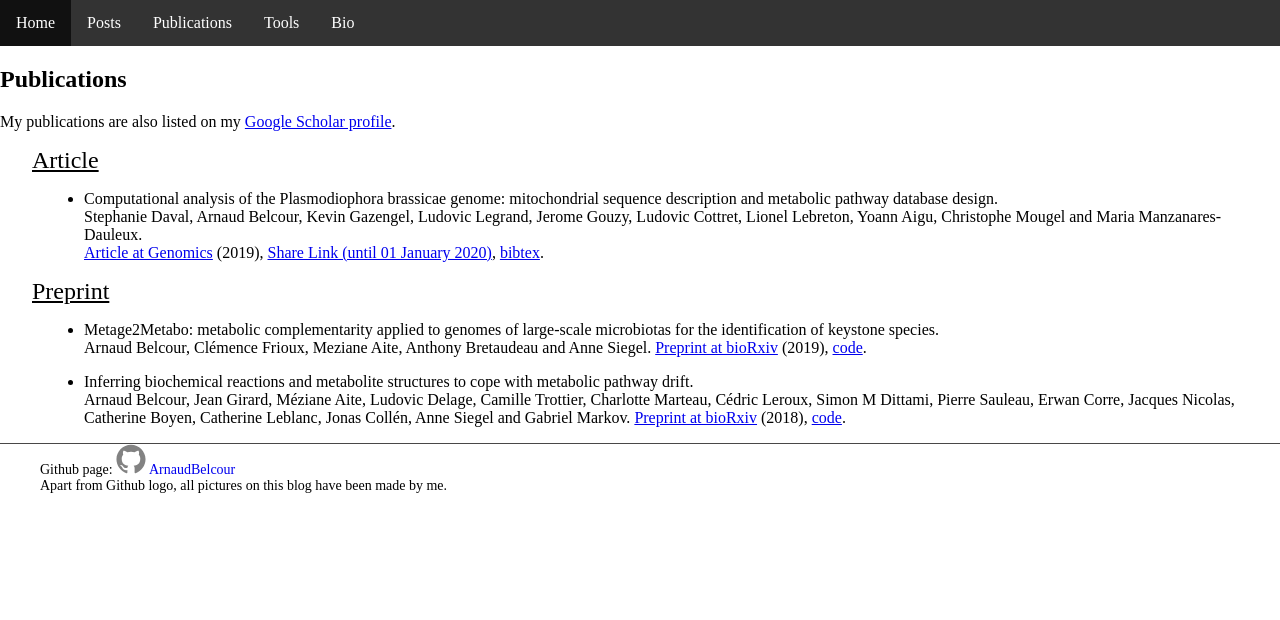
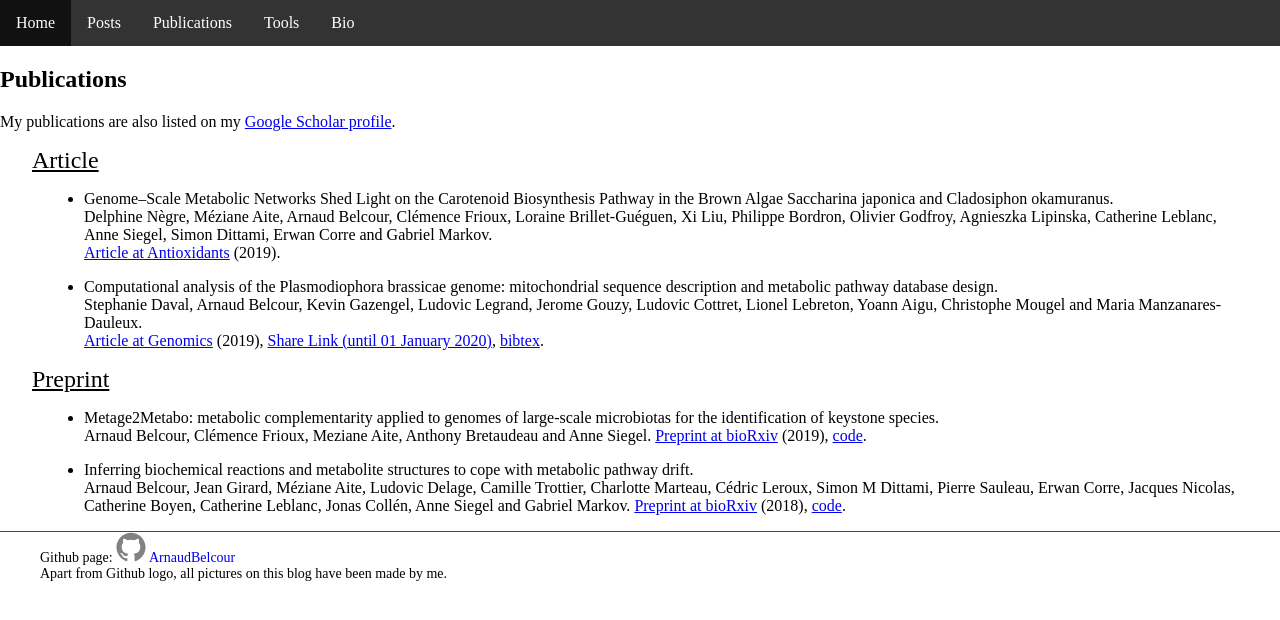
Before and after one commit to ArnaudBelcour/blog, a Jekyll site: the page built from pages/publications.html, in a window 1280 px wide. Shown: the top 620 px of the page. Built offline with Jekyll 4.4.1, drawn with Linux system fonts in a browser that asks for light colours.

Commit message:
Add publication.

```diff
--- a/pages/publications.html
+++ b/pages/publications.html
@@ -9,6 +9,12 @@ permalink: pages/publications/
 	<p> My publications are also listed on my <a href='https://scholar.google.fr/citations?user=DGcD6P0AAAAJ&hl=fr'>Google Scholar profile</a>.</p>
 	<h2>Article</h2>
 	<ul>
+		<li>
+			<p> Genome–Scale Metabolic Networks Shed Light on the Carotenoid Biosynthesis Pathway in the Brown Algae Saccharina japonica and Cladosiphon okamuranus. <br>
+				Delphine Nègre, Méziane Aite, Arnaud Belcour, Clémence Frioux, Loraine Brillet-Guéguen, Xi Liu, Philippe Bordron, Olivier Godfroy, Agnieszka Lipinska, Catherine Leblanc, Anne Siegel, Simon Dittami, Erwan Corre and Gabriel Markov. <br>
+				<a href='https://www.mdpi.com/2076-3921/8/11/564'>Article at Antioxidants</a> (2019).
+			</p>
+		</li>
 		<li>
 			<p> Computational analysis of the Plasmodiophora brassicae genome: mitochondrial sequence description and metabolic pathway database design. <br>
 				Stephanie Daval, Arnaud Belcour, Kevin Gazengel, Ludovic Legrand, Jerome Gouzy, Ludovic Cottret, Lionel Lebreton, Yoann Aigu, Christophe Mougel and Maria Manzanares-Dauleux. <br>
```
